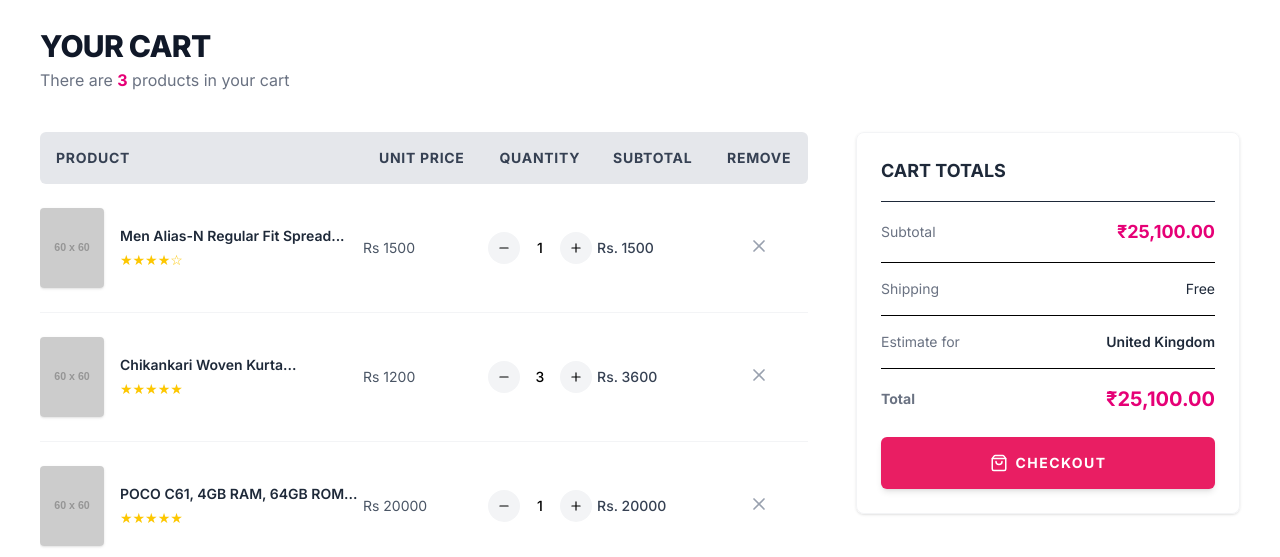
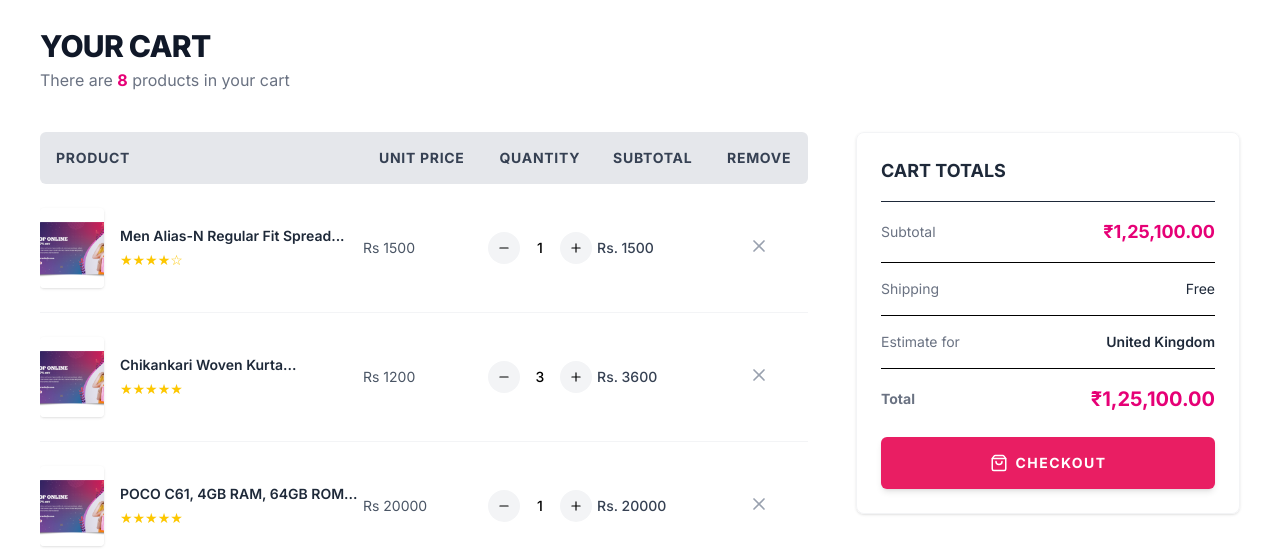
Before and after one commit to salim-khan-3/fullstack-ecommerce-mern, a React (Vite) app: page /cart in a window 1280 px wide. Shown: the part 243-800 px from the top of the page. Built offline with nearby package versions, Linux system fonts and the light colour scheme; no server answers.

Commit message:
Add Login component and implement login form with social login options; update Cart component images and adjust CartSummary layout

```diff
--- a/src/pages/Cart/CartPage/Cart.jsx
+++ b/src/pages/Cart/CartPage/Cart.jsx
@@ -1,6 +1,7 @@
 import React, { useState } from "react";
 import CartTable from "../CartTable/CartTable";
 import CartSummary from "../CartSummary/CartSummary";
+import pp from "../../../assets/4685339.jpg"
 const Cart = () => {
   const [items, setItems] = useState([
     {
@@ -8,7 +9,7 @@ const Cart = () => {
       name: "Men Alias-N Regular Fit Spread...",
       price: 1500,
       quantity: 1,
-      image: "https://via.placeholder.com/60",
+      image: pp,
       rating: 4,
     },
     {
@@ -16,7 +17,7 @@ const Cart = () => {
       name: "Chikankari Woven Kurta...",
       price: 1200,
       quantity: 3,
-      image: "https://via.placeholder.com/60",
+      image: pp,
       rating: 5,
     },
     {
@@ -24,7 +25,47 @@ const Cart = () => {
       name: "POCO C61, 4GB RAM, 64GB ROM...",
       price: 20000,
       quantity: 1,
-      image: "https://via.placeholder.com/60",
+      image:pp,
+      rating: 5,
+    },
+    {
+      id: 3,
+      name: "POCO C61, 4GB RAM, 64GB ROM...",
+      price: 20000,
+      quantity: 1,
+      image:pp,
+      rating: 5,
+    },
+    {
+      id: 3,
+      name: "POCO C61, 4GB RAM, 64GB ROM...",
+      price: 20000,
+      quantity: 1,
+      image:pp,
+      rating: 5,
+    },
+    {
+      id: 3,
+      name: "POCO C61, 4GB RAM, 64GB ROM...",
+      price: 20000,
+      quantity: 1,
+      image:pp,
+      rating: 5,
+    },
+    {
+      id: 3,
+      name: "POCO C61, 4GB RAM, 64GB ROM...",
+      price: 20000,
+      quantity: 1,
+      image:pp,
+      rating: 5,
+    },
+    {
+      id: 3,
+      name: "POCO C61, 4GB RAM, 64GB ROM...",
+      price: 20000,
+      quantity: 1,
+      image:pp,
       rating: 5,
     },
   ]);
--- a/src/pages/Cart/CartSummary/CartSummary.jsx
+++ b/src/pages/Cart/CartSummary/CartSummary.jsx
@@ -4,7 +4,7 @@ import { ShoppingBag } from 'lucide-react';
 const CartSummary = ({ subtotal }) => {
   return (
     <div className="lg:w-1/3">
-      <div className="border border-gray-100 rounded-lg p-6 shadow-sm sticky top-6">
+      <div className="border border-gray-100 rounded-lg p-6 shadow-sm sticky top-60">
         <h2 className="text-lg font-bold text-gray-800 border-b pb-4 mb-4">CART TOTALS</h2>
         <div className="space-y-4 text-sm">
           <div className="flex justify-between items-center">
--- /dev/null
+++ b/src/pages/Login/Login.jsx
@@ -0,0 +1,87 @@
+import React from 'react';
+
+const Login = () => {
+  return (
+    <div className="min-h-screen flex flex-col items-center justify-center bg-[#3b5998] bg-gradient-to-br from-[#2b4170] to-[#4a69ad] p-4">
+      {/* Logo Section */}
+      <div className="flex items-center gap-2 mb-6">
+        <div className="w-8 h-8 bg-red-600 rounded-full flex items-center justify-center">
+          <span className="text-white font-bold text-xl italic">S</span>
+        </div>
+        <h1 className="text-white text-2xl font-bold tracking-wide">
+          Surprise<span className="font-light">King</span>
+        </h1>
+      </div>
+
+      {/* Login Card */}
+      <div className="bg-white w-full max-w-md rounded-xl shadow-2xl p-8 md:p-12">
+        <h2 className="text-3xl font-bold text-[#1e3a8a] mb-8">Sign In</h2>
+
+        <form className="space-y-6">
+          {/* Email Input */}
+          <div className="relative border-b border-gray-300 focus-within:border-blue-600 transition-colors">
+            <label className="block text-gray-400 text-sm mb-1">
+              Email <span className="text-red-500">*</span>
+            </label>
+            <input
+              type="email"
+              className="w-full pb-2 outline-none text-gray-700 bg-transparent"
+              placeholder="Enter your email"
+              required
+            />
+          </div>
+
+          {/* Password Input */}
+          <div className="relative border-b border-gray-300 focus-within:border-blue-600 transition-colors">
+            <label className="block text-gray-400 text-sm mb-1">
+              Password <span className="text-red-500">*</span>
+            </label>
+            <input
+              type="password"
+              className="w-full pb-2 outline-none text-gray-700 bg-transparent"
+              placeholder="********"
+              required
+            />
+          </div>
+
+          {/* Forgot Password */}
+          <div className="text-right">
+            <a href="#" className="text-[#3b5998] text-sm font-semibold hover:underline">
+              Forgot password ?
+            </a>
+          </div>
+
+          {/* Sign In Button */}
+          <button className="w-full bg-[#1e3a8a] hover:bg-[#162a63] text-white font-bold py-3 rounded-md transition-all shadow-md">
+            Sign In
+          </button>
+        </form>
+
+        {/* Not Registered */}
+        <p className="text-center text-sm text-gray-500 mt-6">
+          Not Registered? <a href="#" className="text-[#3b5998] font-bold hover:underline">Sign Up</a>
+        </p>
+
+        {/* Social Login Divider */}
+        <div className="mt-10 text-center">
+          <p className="text-gray-600 font-medium mb-6 relative flex items-center before:flex-1 before:border-t before:mr-3 after:flex-1 after:border-t after:ml-3">
+            Or continue with social account
+          </p>
+
+          <div className="flex justify-center gap-6 mt-4">
+            {/* Google Icon */}
+            <button className="p-2 transition-transform hover:scale-110">
+              <img src="https://www.svgrepo.com/show/475656/google-color.svg" className="w-8 h-8" alt="Google" />
+            </button>
+            {/* Facebook Icon */}
+            <button className="p-2 transition-transform hover:scale-110">
+              <img src="https://www.svgrepo.com/show/475647/facebook-color.svg" className="w-8 h-8" alt="Facebook" />
+            </button>
+          </div>
+        </div>
+      </div>
+    </div>
+  );
+};
+
+export default Login;
```
